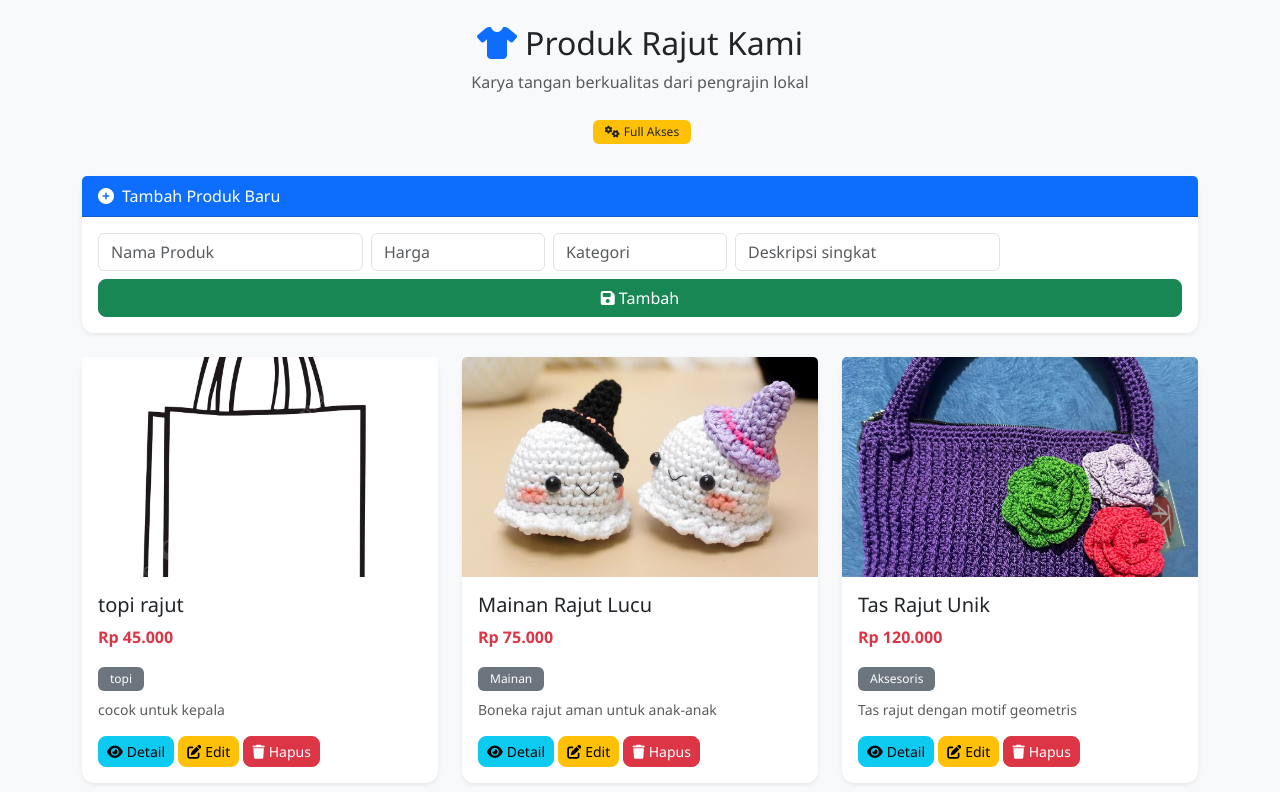
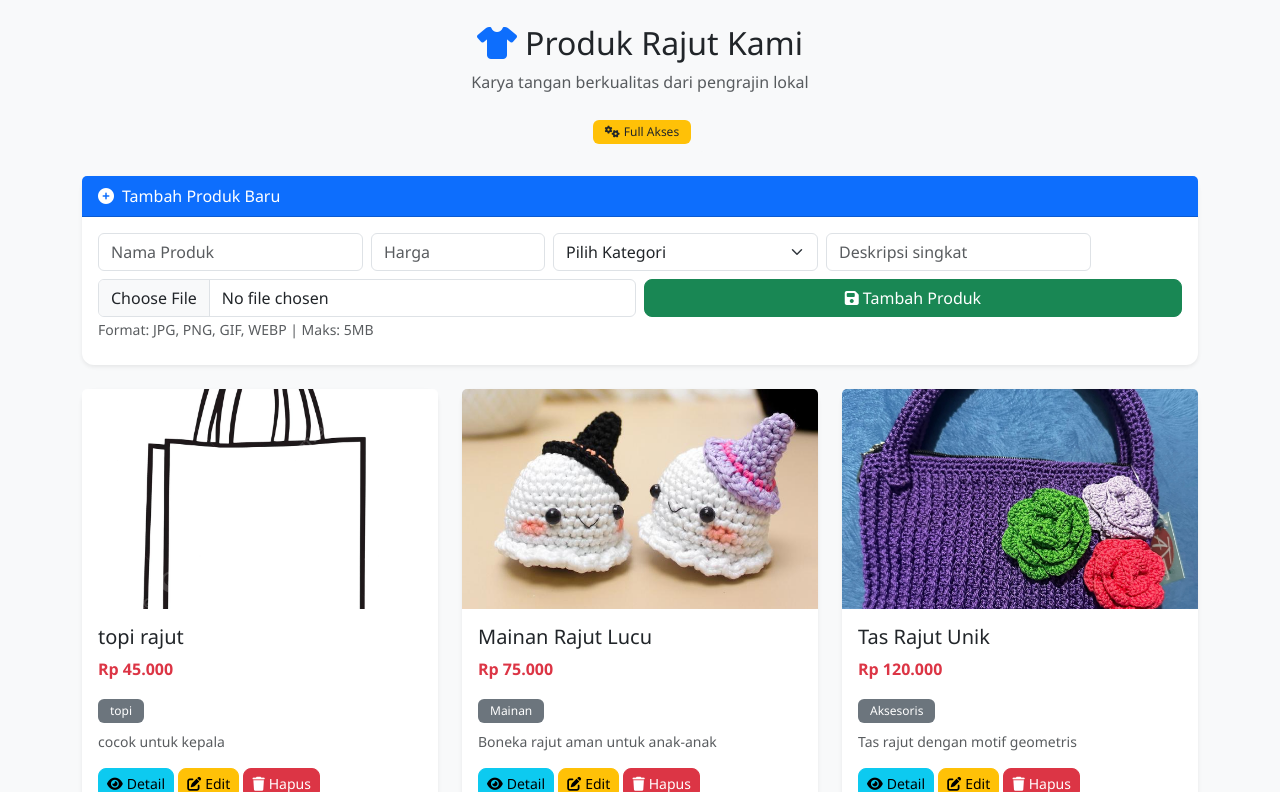
Before and after one commit to ehudtertius2/project-ujk-jwd, a PHP site: page /toko.php in a window 1280 px wide. Shown: the part 60-852 px from the top of the page. Run offline with PHP 8.4, Linux system fonts and the light colour scheme; the visitor is signed in with stand-in values (Sample User, id 1); data comes from the database, SQL or seed files in the repository.

Commit message:
third commit

```diff
--- a/index.html
+++ b/index.html
@@ -25,7 +25,7 @@
                     <li class="nav-item"><a class="nav-link" href="#tentang">Tentang</a></li>
                     <li class="nav-item"><a class="nav-link" href="#portofolio">Portofolio</a></li>
                     <li class="nav-item"><a class="nav-link" href="#kontak">Kontak</a></li>
-                    <li class="nav-item"><a class="nav-link" href="toko.php"><i class="fas fa-store me-1"></i>Toko</a></li>
+                    <li class="nav-item"><a class="nav-link" href="toko.php" target="_blank"><i class="fas fa-store me-1"></i>Toko</a></li>
                 </ul>
             </div>
         </div>
@@ -53,7 +53,7 @@
                 </div>
                 <div class="col-md-4 text-center mt-4 mt-md-0">
                     <img src="images/foto profile.jpeg" alt="Foto Profil"
-                         class=" img-fluid" style="width: 350px; height: 450px; object-fit: cover;">
+                         class=" img-fluid rounded" style="width: 350px; height: 450px; object-fit: cover;" >
                 </div>
             </div>
         </div>
@@ -116,7 +116,7 @@
                             <span class="badge bg-success me-1">MySQL</span>
                             <span class="badge bg-info me-1">Bootstrap</span>
                             <div class="mt-3">
-                                <a href="toko.php" class="btn btn-primary">
+                                <a href="toko.php" class="btn btn-primary" target="_blank">
                                     <i class="fas fa-external-link-alt me-2"></i>Lihat Toko
                                 </a>
                             </div>
--- a/toko.php
+++ b/toko.php
@@ -11,6 +11,16 @@ if (!isset($_SESSION['login'])) {
 // Cek role user
 $isAdmin = ($_SESSION['role'] === 'admin');
 
+$kategori_list = [
+    'Aksesoris' => ' Aksecoris',
+    'Pakaian' => ' Pakaian',
+    'Dekorasi' => ' Dekorasi',
+    'Mainan' => ' Mainan',
+    'Tas & Dompet' => ' Tas & Dompet',
+    'Perlengkapan Bayi' => ' Perlengkapan Bayi',
+    'Lainnya' => ' Lainnya'
+];
+
 // ============================================
 // PROSES CRUD (HANYA UNTUK ADMIN)
 // ============================================
@@ -22,8 +32,49 @@ if (isset($_POST['tambah']) && $isAdmin) {
     $kategori = mysqli_real_escape_string($conn, $_POST['kategori']);
     $deskripsi = mysqli_real_escape_string($conn, $_POST['deskripsi']);
 
-    $sql = "INSERT INTO produk (nama, harga, kategori, deskripsi)
-            VALUES ('$nama', $harga, '$kategori', '$deskripsi')";
+    $gambar = 'default.png'; // default jika tidak upload
+
+    if (isset($_FILES['gambar']) && $_FILES['gambar']['error'] === 0) {
+        $target_dir = "images/";
+
+        // Buat folder images jika belum ada
+        if (!is_dir($target_dir)) {
+            mkdir($target_dir, 0777, true);
+        }
+
+        // Generate nama file unik
+        $file_extension = pathinfo($_FILES['gambar']['name'], PATHINFO_EXTENSION);
+        $new_filename = time() . '_' . uniqid() . '.' . $file_extension;
+        $target_file = $target_dir . $new_filename;
+
+        // Validasi file gambar
+        $check = getimagesize($_FILES['gambar']['tmp_name']);
+        if ($check !== false) {
+            // Batasi ukuran file (maks 5MB)
+            if ($_FILES['gambar']['size'] <= 5 * 1024 * 1024) {
+                // Batasi tipe file
+                $allowed_types = ['jpg', 'jpeg', 'png', 'gif', 'webp'];
+                if (in_array(strtolower($file_extension), $allowed_types)) {
+                    if (move_uploaded_file($_FILES['gambar']['tmp_name'], $target_file)) {
+                        $gambar = $new_filename;
+                    } else {
+                        $error = "Gagal upload gambar!";
+                    }
+                    } else {
+                        $error = "Tipe file tidak diizinkan! (JPG, PNG, GIF, WEBP)";
+                    }
+                    } else {
+                        $error = "Ukuran file terlalu besar! Maksimal 5MB";
+                    }
+                    } else {
+                        $error = "File bukan gambar yang valid!";
+                    }
+    }
+
+    // Jika tidak ada error, simpan ke database
+    if (!isset($error)) {
+        $sql = "INSERT INTO produk (nama, harga, kategori, deskripsi, gambar)
+                VALUES ('$nama', $harga, '$kategori', '$deskripsi', '$gambar')";
 
         if ($conn->query($sql)) {
             $success = "Produk berhasil ditambahkan!";
@@ -31,6 +82,8 @@ if (isset($_POST['tambah']) && $isAdmin) {
             $error = "Gagal menambahkan produk: " . $conn->error;
         }
     }
+}
+
 
 // UPDATE - Edit produk (Admin only)
 if (isset($_POST['update']) && $isAdmin) {
@@ -40,11 +93,58 @@ if (isset($_POST['update']) && $isAdmin) {
     $kategori = mysqli_real_escape_string($conn, $_POST['kategori']);
     $deskripsi = mysqli_real_escape_string($conn, $_POST['deskripsi']);
 
+    $result_old = $conn->query("SELECT gambar FROM produk WHERE id=$id");
+    $old_data = $result_old->fetch_assoc();
+    $gambar = $old_data['gambar'] ?? 'default.png';
+
+    // ===== PROSES UPLOAD GAMBAR BARU =====
+    if (isset($_FILES['edit_gambar']) && $_FILES['edit_gambar']['error'] === 0) {
+        $target_dir = "images/";
+
+        // Buat folder images jika belum ada
+        if (!is_dir($target_dir)) {
+            mkdir($target_dir, 0777, true);
+        }
+
+        // Generate nama file unik
+        $file_extension = pathinfo($_FILES['edit_gambar']['name'], PATHINFO_EXTENSION);
+        $new_filename = time() . '_' . uniqid() . '.' . $file_extension;
+        $target_file = $target_dir . $new_filename;
+
+        // Validasi file gambar
+        $check = getimagesize($_FILES['edit_gambar']['tmp_name']);
+        if ($check !== false) {
+            if ($_FILES['edit_gambar']['size'] <= 5 * 1024 * 1024) {
+                $allowed_types = ['jpg', 'jpeg', 'png', 'gif', 'webp'];
+                if (in_array(strtolower($file_extension), $allowed_types)) {
+                    if (move_uploaded_file($_FILES['edit_gambar']['tmp_name'], $target_file)) {
+                        // Hapus gambar lama jika bukan default
+                        if ($gambar !== 'default.png' && file_exists($target_dir . $gambar)) {
+                            unlink($target_dir . $gambar);
+                        }
+                        $gambar = $new_filename;
+                        } else {
+                            $error = "Gagal upload gambar!";
+                        }
+                        } else {
+                            $error = "Tipe file tidak diizinkan! (JPG, PNG, GIF, WEBP)";
+                        }
+                        } else {
+                            $error = "Ukuran file terlalu besar! Maksimal 5MB";
+                        }
+                        } else {
+                            $error = "File bukan gambar yang valid!";
+                        }
+                    }
+
+    // Jika tidak ada error, update database
+    if (!isset($error)) {
         $sql = "UPDATE produk SET
                 nama='$nama',
                 harga=$harga,
                 kategori='$kategori',
-            deskripsi='$deskripsi'
+                deskripsi='$deskripsi',
+                gambar='$gambar'
                 WHERE id=$id";
 
         if ($conn->query($sql)) {
@@ -53,18 +153,37 @@ if (isset($_POST['update']) && $isAdmin) {
             $error = "Gagal update produk: " . $conn->error;
         }
     }
+}
+
 
 // DELETE - Hapus produk (Admin only)
 if (isset($_GET['hapus']) && $isAdmin) {
     $id = (int)$_GET['hapus'];
+
+    $result_img = $conn->query("SELECT gambar FROM produk WHERE id=$id");
+    $data_img = $result_img->fetch_assoc();
+
     $sql = "DELETE FROM produk WHERE id=$id";
 
     if ($conn->query($sql)) {
+        $gambar = trim((string)($data_img['gambar'] ?? ''));
+        $target_dir = "images/";
+
+        if (
+            $gambar !== '' &&
+            $gambar !== 'default.png' &&
+            basename($gambar) === $gambar &&
+            is_file($target_dir . $gambar)
+        ) {
+            unlink($target_dir . $gambar);
+        }
+
         $success = "Produk berhasil dihapus!";
     } else {
         $error = "Gagal hapus produk: " . $conn->error;
     }
 }
+
 
 // READ - Ambil semua produk
 $result = $conn->query("SELECT * FROM produk ORDER BY id DESC");
@@ -144,22 +263,34 @@ $result = $conn->query("SELECT * FROM produk ORDER BY id DESC");
                 <i class="fas fa-plus-circle me-2"></i>Tambah Produk Baru
             </div>
             <div class="card-body">
-                <form method="POST" class="row g-2">
+                <form method="POST" class="row g-2" enctype="multipart/form-data">
                     <div class="col-md-3">
                         <input type="text" name="nama" class="form-control" placeholder="Nama Produk" required>
                     </div>
                     <div class="col-md-2">
                         <input type="number" name="harga" class="form-control" placeholder="Harga" required>
                     </div>
-                    <div class="col-md-2">
-                        <input type="text" name="kategori" class="form-control" placeholder="Kategori">
+                    <div class="col-md-3">
+                        <select name="kategori" class="form-select" required>
+                            <option value="">Pilih Kategori</option>
+                            <?php foreach ($kategori_list as $key => $label): ?>
+                                <option value="<?= $key ?>"><?= $label ?></option>
+                            <?php endforeach; ?>
+                        </select>
                     </div>
                     <div class="col-md-3">
                         <input type="text" name="deskripsi" class="form-control" placeholder="Deskripsi singkat">
                     </div>
-                    <div class="col-12 mt-2">
+                    <!-- ===== INPUT GAMBAR ===== -->
+                    <div class="col-md-6">
+                        <input type="file" name="gambar" class="form-control" accept="image/*">
+                        <small class="text-muted">Format: JPG, PNG, GIF, WEBP | Maks: 5MB</small>
+                        <!-- Preview gambar -->
+                        <div id="preview-tambah" class="mt-2"></div>
+                    </div>
+                    <div class="col-md-6">
                         <button type="submit" name="tambah" class="btn btn-success w-100">
-                            <i class="fas fa-save me-1"></i>Tambah
+                            <i class="fas fa-save me-1"></i>Tambah Produk
                         </button>
                     </div>
                 </form>
@@ -182,8 +313,15 @@ $result = $conn->query("SELECT * FROM produk ORDER BY id DESC");
         <?php while($row = $result->fetch_assoc()): ?>
         <div class="col-md-4 mb-4">
             <div class="card h-100 shadow-sm">
-                        <img src="images/<?= $row['gambar'] ?? 'default.png' ?>"
-                             class="card-img-top" alt="<?= $row['nama'] ?>"
+                <!-- ===== TAMPILAN GAMBAR ===== -->
+                <?php
+                $gambar_path = 'images/' . ($row['gambar'] ?? 'default.png');
+                if (!file_exists($gambar_path)) {
+                    $gambar_path = 'images/default.png';
+                }
+                ?>
+                <img src="<?= $gambar_path ?>"
+                     class="card-img-top" alt="<?= htmlspecialchars($row['nama']) ?>"
                      style="height: 220px; object-fit: cover;">
                 <div class="card-body">
                     <h5 class="card-title"><?= htmlspecialchars($row['nama']) ?></h5>
@@ -245,7 +383,7 @@ $result = $conn->query("SELECT * FROM produk ORDER BY id DESC");
                     <h5 class="modal-title"><i class="fas fa-edit me-2"></i>Edit Produk</h5>
                     <button type="button" class="btn-close" data-bs-dismiss="modal"></button>
                 </div>
-                <form method="POST">
+                <form method="POST" enctype="multipart/form-data">
                     <div class="modal-body">
                         <input type="hidden" name="id" id="edit-id">
 
@@ -266,12 +404,19 @@ $result = $conn->query("SELECT * FROM produk ORDER BY id DESC");
                             <input type="text" name="deskripsi" id="edit-deskripsi" class="form-control">
                         </div>
                     </div>
+                        <div class="mb-2">
+                        <label class="form-label">Gambar Produk</label>
+                        <input type="file" name="edit_gambar" class="form-control" accept="image/*">
+                        <small class="text-muted">Kosongkan jika tidak ingin mengubah gambar</small>
+                        <div id="preview-gambar" class="mt-2"></div>
+                    </div>
                     <div class="modal-footer">
                         <button type="button" class="btn btn-secondary" data-bs-dismiss="modal">Batal</button>
                         <button type="submit" name="update" class="btn btn-primary">
                             <i class="fas fa-save me-1"></i>Update
                         </button>
                     </div>
+
                 </form>
             </div>
         </div>
```
Also changed, not shown: script.js (+43 -1 lines), images/1786341613_6a7968ed636a6.jpg (added), images/1786342165_6a796b15ac018.png (added). Lines whose indentation alone changed are shown as unchanged.
